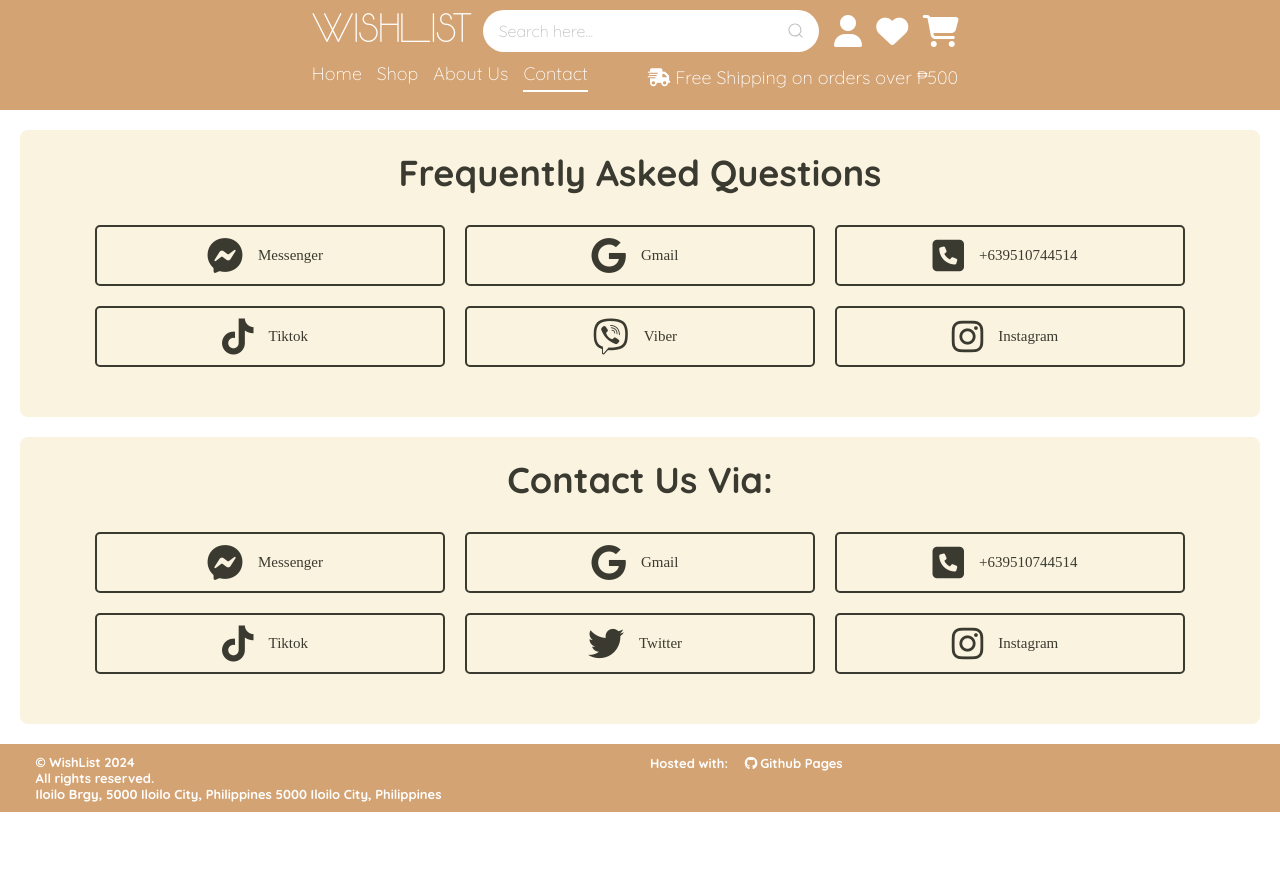
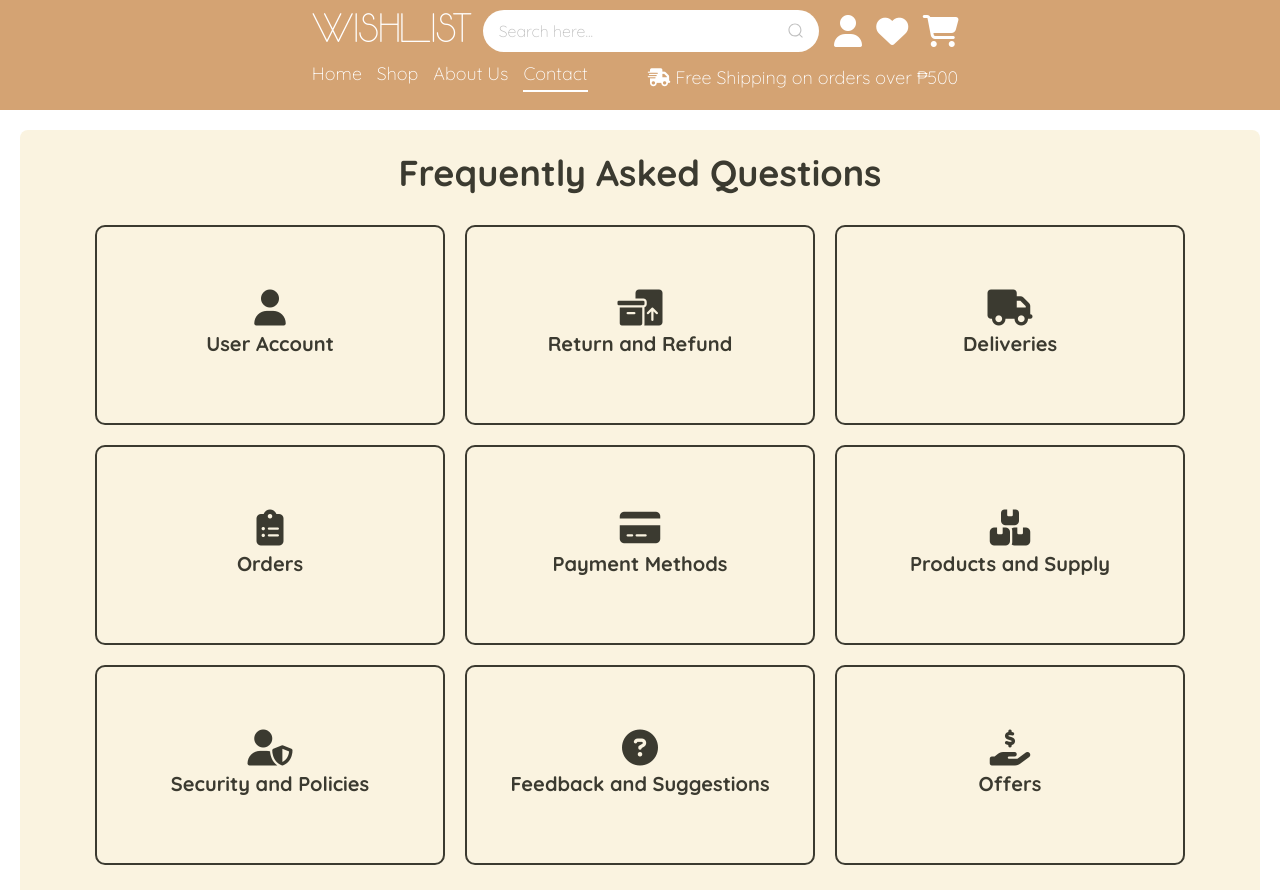
Before and after one commit to fritzlamparas/WishList2, a plain HTML site: page contact.html in a window 1280 px wide. Shown: the top 890 px of the page. Before the commit the page ends 812 px from the top, so only its background shows below. Drawn offline with Linux system fonts and the light colour scheme; files whose address does not match are found by name.

Commit message:
imissu0914

```diff
--- a/contact.html
+++ b/contact.html
@@ -66,18 +66,96 @@
     <div class="upperrow row ws txt">
         <h1>Frequently Asked Questions</h1>
         <div class="coninf">
-            <a href="https://m.me/fritzkie.paras" target="_blank">
-                <i class="fa-brands fa-facebook-messenger fa-2x"></i><span>Messenger</span></a>
-            <a href="mailto:starandvy@gmail.com" target="_blank">
-                <i class="fa-brands fa-google fa-2x"></i><span>Gmail</span></a>
-            <a href="tel:+639510744514">
-                <i class="fa-solid fa-phone-square fa-2x"></i><span>+639510744514</span></a>
-            <a href="https://www.tiktok.com" target="_blank">
-                <i class="fa-brands fa-tiktok fa-2x"></i><span>Tiktok</span></a>
-            <a href="viber://chat?number=09510744514" target="_blank">
-                <i class="fa-brands fa-viber fa-2x"></i><span>Viber</span></a>
-            <a href="https://www.instagram.com/fritzlamparas/" target="_blank">
-                <i class="fa-brands fa-instagram fa-2x"></i><span>Instagram</span></a>
+            <div class="card">
+                <i class="fa-solid fa-user fa-2x"></i>
+                <p class="card__title">User Account</p>
+              <div class="card__content">
+                <p class="card__title">User Account</p>
+                <a class="card__description">How can I give feedback on SHEIN website suggestions?</a>
+                <a class="card__description">How can I give feedback on SHEIN website suggestions?</a>
+                <a class="card__description">How can I give feedback on SHEIN website suggestions?</a>
+              </div>
+            </div>
+            <div class="card">
+                <i class="fa-solid fa-boxes-packing fa-2x"></i>
+                <p class="card__title">Return and Refund</p>
+              <div class="card__content">
+                <p class="card__title">Return and Refund</p>
+                <a class="card__description">How can I give feedback on SHEIN website suggestions?</a>
+                <a class="card__description">How can I give feedback on SHEIN website suggestions?</a>
+                <a class="card__description">How can I give feedback on SHEIN website suggestions?</a>
+              </div>
+            </div>
+            <div class="card">
+                <i class="fa-solid fa-truck fa-2x"></i>
+                <p class="card__title">Deliveries</p>
+              <div class="card__content">
+                <p class="card__title">Deliveries</p>
+                <a class="card__description">How can I give feedback on SHEIN website suggestions?</a>
+                <a class="card__description">How can I give feedback on SHEIN website suggestions?</a>
+                <a class="card__description">How can I give feedback on SHEIN website suggestions?</a>
+              </div>
+            </div>
+            <div class="card">
+                <i class="fa-solid fa-clipboard-list fa-2x"></i>
+                <p class="card__title">Orders</p>
+              <div class="card__content">
+                <p class="card__title">Orders</p>
+                <a class="card__description">How can I give feedback on SHEIN website suggestions?</a>
+                <a class="card__description">How can I give feedback on SHEIN website suggestions?</a>
+                <a class="card__description">How can I give feedback on SHEIN website suggestions?</a>
+              </div>
+            </div>
+            <div class="card">
+                <i class="fa-solid fa-credit-card fa-2x"></i>
+                <p class="card__title">Payment Methods</p>
+              <div class="card__content">
+                <p class="card__title">Payment Methods</p>
+                <a class="card__description">How can I give feedback on SHEIN website suggestions?</a>
+                <a class="card__description">How can I give feedback on SHEIN website suggestions?</a>
+                <a class="card__description">How can I give feedback on SHEIN website suggestions?</a>
+              </div>
+            </div>
+            <div class="card">
+                <i class="fa-solid fa-boxes-stacked fa-2x"></i>
+                <p class="card__title">Products and Supply</p>
+              <div class="card__content">
+                <p class="card__title">Products and Supply</p>
+                <a class="card__description">How can I give feedback on SHEIN website suggestions?</a>
+                <a class="card__description">How can I give feedback on SHEIN website suggestions?</a>
+                <a class="card__description">How can I give feedback on SHEIN website suggestions?</a>
+              </div>
+            </div>
+            <div class="card">
+                <i class="fa-solid fa-user-shield fa-2x"></i>
+                <p class="card__title">Security and Policies</p>
+              <div class="card__content">
+                <p class="card__title">Security and Policies</p>
+                <a class="card__description">How can I give feedback on SHEIN website suggestions?</a>
+                <a class="card__description">How can I give feedback on SHEIN website suggestions?</a>
+                <a class="card__description">How can I give feedback on SHEIN website suggestions?</a>
+              </div>
+            </div>
+            <div class="card">
+                <i class="fa-solid fa-circle-question fa-2x"></i>
+                <p class="card__title">Feedback and Suggestions</p>
+              <div class="card__content">
+                <p class="card__title">Feedback and Suggestions</p>
+                <a class="card__description">How can I give feedback on SHEIN website suggestions?</a>
+                <a class="card__description">How can I give feedback on SHEIN website suggestions?</a>
+                <a class="card__description">How can I give feedback on SHEIN website suggestions?</a>
+              </div>
+            </div>
+            <div class="card">
+                <i class="fa-solid fa-hand-holding-dollar fa-2x"></i>
+                <p class="card__title">Offers</p>
+              <div class="card__content">
+                <p class="card__title">OFfers</p>
+                <a class="card__description">How can I give feedback on SHEIN website suggestions?</a>
+                <a class="card__description">How can I give feedback on SHEIN website suggestions?</a>
+                <a class="card__description">How can I give feedback on SHEIN website suggestions?</a>
+              </div>
+            </div>
         </div>
     </div>
     <div class="row ws txt">
--- a/style.css
+++ b/style.css
@@ -239,7 +239,7 @@ nav span{
     color: #3B3A30;
 }
 
-.ws a {
+.ws > a {
     color: #3B3A30;
     margin: 10px 0;
 }
@@ -415,7 +415,7 @@ footer i{
    padding: 20px 10px;
 }
 
-.coninf a{
+.coninf > a{
     margin: 10px;
     display: flex;
     width: 350px;
@@ -433,11 +433,75 @@ footer i{
     transition: all 0.3s ease;
 }
 
-.coninf a:hover{
-    transform: translateY(-5px); /* Elevates the element */
-    box-shadow: 0 4px 8px rgba(0, 0, 0, 0.2); /* Adds shadow */
+.coninf > a:hover{
+    transform: scale(1.05);
+    box-shadow: 0 8px 16px #3B3A30;
     text-decoration: none;
+    -webkit-transform: scale(1.05);
+    -moz-transform: scale(1.05);
+    -ms-transform: scale(1.05);
+    -o-transform: scale(1.05);
 }
+
+.card {
+    position: relative;
+    width: 350px;
+    height: 200px;
+    background-color: #FAF3E0;
+    border-radius: 10px;
+    display: flex;
+    flex-direction: column;
+    align-items: center;
+    color: #3B3A30;
+    justify-content: center;
+    overflow: hidden;
+    perspective: 1000px;
+    border: 2px solid #3B3A30;
+    transition: all 0.6s cubic-bezier(0.175, 0.885, 0.32, 1.275);
+    margin: 10px;
+    cursor: pointer;
+    background-color: #FAF3E0;
+    color: #3B3A30;
+  }
+
+  .card:hover {
+    transform: scale(1.05);
+    box-shadow: 0 8px 16px #3B3A30;
+  }
+
+  .card__content {
+    position: absolute;
+    top: 0;
+    left: 0;
+    width: 100%;
+    height: 100%;
+    padding: 5px;
+    box-sizing: border-box;
+    background-color: #FAF3E0;
+    transform: rotateX(-90deg);
+    transform-origin: bottom;
+    transition: all 0.6s cubic-bezier(0.175, 0.885, 0.32, 1.275);
+    display: flex;
+    flex-direction: column;
+  }
+
+  .card:hover .card__content {
+    transform: rotateX(0deg);
+  }
+
+  .card__title {
+    margin: 5px 0;
+    font-size: 20px;
+    color: #3B3A30;
+    font-weight: 700;
+  }
+
+  .card__description {
+    margin: 2px 0;
+    font-size: 14px;
+    color: #3B3A30;
+
+  }
 
 @media screen and (max-width: 425px){
 
@@ -477,5 +541,10 @@ footer i{
     .tower1 .ws{
         background-image: none;
     }
-
+    .coninf > a, .card{
+        width: 250px;
+    }
+    footer a{
+        display: inline-block;
+    }
 }
```
Also changed, not shown: shop.html (added, +81 -0 lines).
